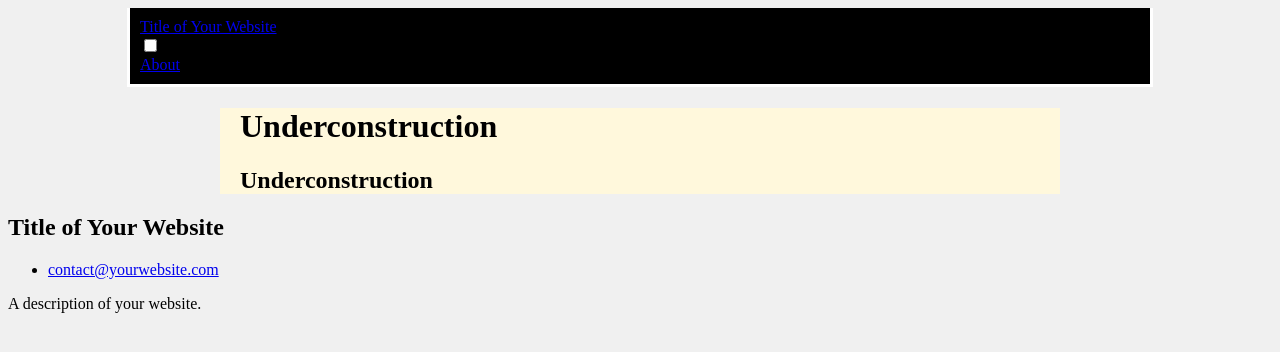
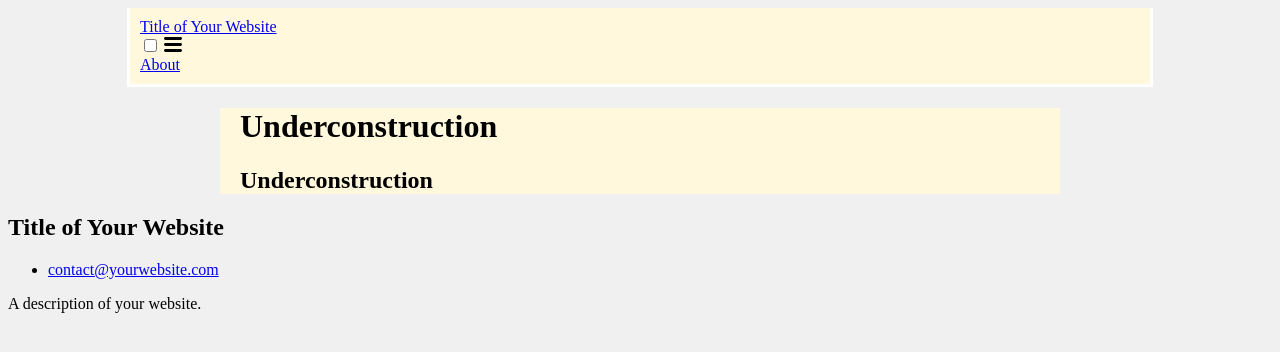
Before and after one commit to spacepowermonkey/monkeyfolio, a Jekyll site: the page built from index.md, in a window 1280 px wide. Shown: the top 352 px of the page. Built offline with Jekyll 4.4.1, drawn with Linux system fonts in a browser that asks for light colours; our own code applies the rules of GitHub Pages for plain Markdown files.

Commit message:
Tweak to CSS

```diff
--- a/assets/css/decoration.css
+++ b/assets/css/decoration.css
@@ -3,7 +3,7 @@
 }
 
 .decorate-header {
-    background-color: black;
+    background-color: cornsilk;
     border-left: 3px solid white; /* Thin white outline on the left side */
     border-right: 3px solid white; /* Thin white outline on the right side */
     border-bottom: 3px solid white; /* Thin white outline on the bottom */
```
Also changed, not shown: assets/css/structure.css (line endings or trailing spaces).
